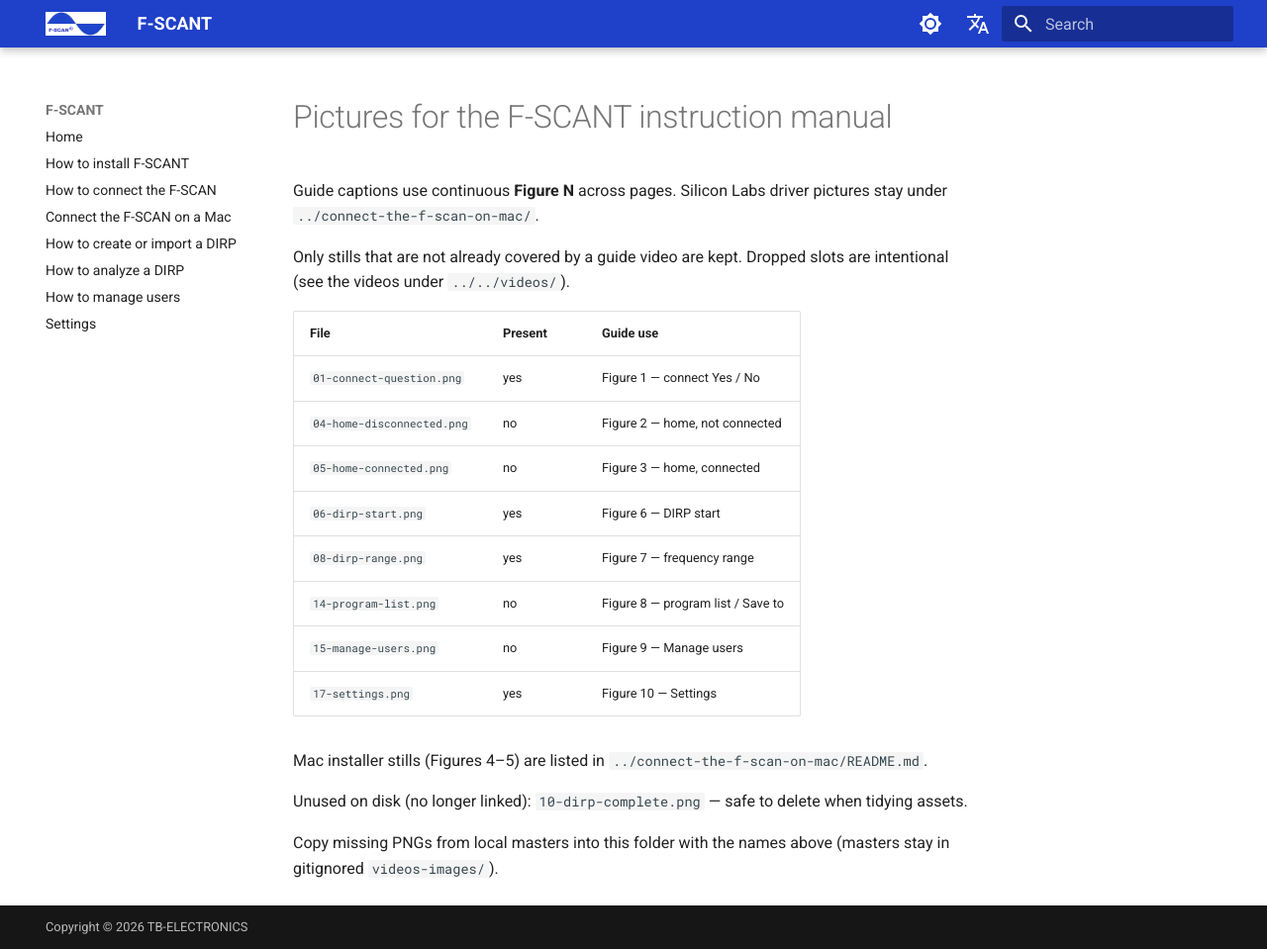
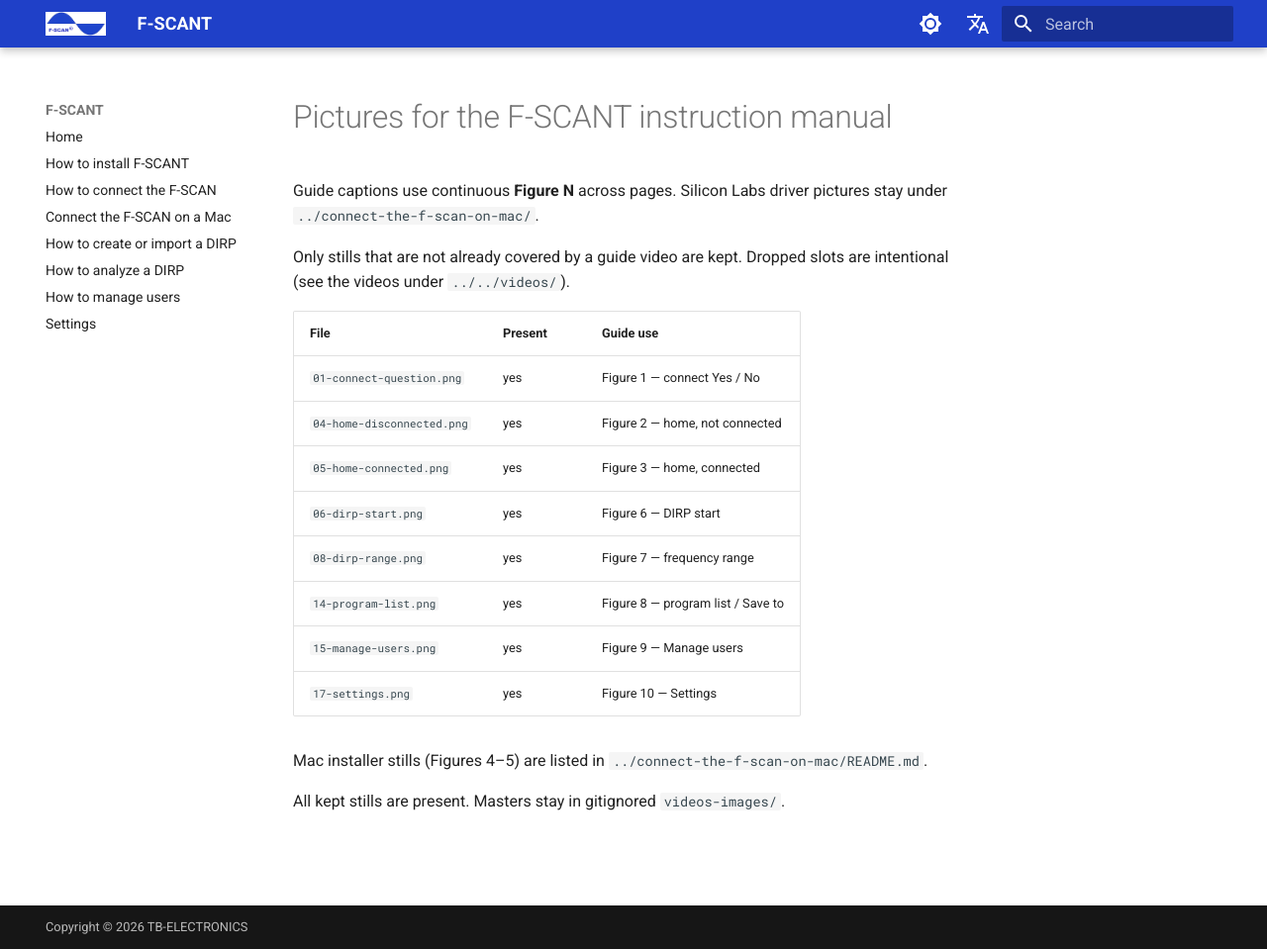
Before and after one commit to FedeMatt/fscant-docs, an MkDocs documentation site: the page built from docs/assets/images/fscant-user-guide/README.md, in a window 1280 px wide and 959 px high. Shown: the whole window at 99% size. Built offline with MkDocs 1.6.1 and Material for MkDocs 9.7.7, drawn with Linux system fonts in a browser that asks for light colours; comment, search, counter and statistics services are not loaded.

Commit message:
Publish remaining guide stills and drop unused screenshots.
Fill the home, Mac kit, program list, and manage-users figure slots from local masters so every kept figure resolves.

Co-authored-by: Cursor <cursoragent@cursor.com>

```diff
--- a/docs/assets/images/fscant-user-guide/README.md
+++ b/docs/assets/images/fscant-user-guide/README.md
@@ -7,16 +7,14 @@ Only stills that are not already covered by a guide video are kept. Dropped slot
 | File | Present | Guide use |
 |------|---------|-----------|
 | `01-connect-question.png` | yes | Figure 1 — connect Yes / No |
-| `04-home-disconnected.png` | no | Figure 2 — home, not connected |
-| `05-home-connected.png` | no | Figure 3 — home, connected |
+| `04-home-disconnected.png` | yes | Figure 2 — home, not connected |
+| `05-home-connected.png` | yes | Figure 3 — home, connected |
 | `06-dirp-start.png` | yes | Figure 6 — DIRP start |
 | `08-dirp-range.png` | yes | Figure 7 — frequency range |
-| `14-program-list.png` | no | Figure 8 — program list / Save to |
-| `15-manage-users.png` | no | Figure 9 — Manage users |
+| `14-program-list.png` | yes | Figure 8 — program list / Save to |
+| `15-manage-users.png` | yes | Figure 9 — Manage users |
 | `17-settings.png` | yes | Figure 10 — Settings |
 
 Mac installer stills (Figures 4–5) are listed in `../connect-the-f-scan-on-mac/README.md`.
 
-Unused on disk (no longer linked): `10-dirp-complete.png` — safe to delete when tidying assets.
-
-Copy missing PNGs from local masters into this folder with the names above (masters stay in gitignored `videos-images/`).
+All kept stills are present. Masters stay in gitignored `videos-images/`.
```
Also changed, not shown: docs/assets/images/connect-the-f-scan-on-mac/README.md (+2 -6 lines), docs/connect-mac.md (+1 -1 lines), docs/assets/images/connect-the-f-scan-on-mac/01-installer-with-app.png (added), docs/assets/images/connect-the-f-scan-on-mac/Screenshot-2026-10-08-16.12.41.png (deleted), docs/assets/images/connect-the-f-scan-on-mac/Screenshot-2026-10-08-16.13.19.png (deleted), docs/assets/images/connect-the-f-scan-on-mac/Screenshot-2026-10-08-16.13.41.png (deleted), docs/assets/images/fscant-user-guide/04-home-disconnected.png (added), docs/assets/images/fscant-user-guide/05-home-connected.png (added), docs/assets/images/fscant-user-guide/10-dirp-complete.png (deleted), docs/assets/images/fscant-user-guide/14-program-list.png (added), docs/assets/images/fscant-user-guide/15-manage-users.png (added).
